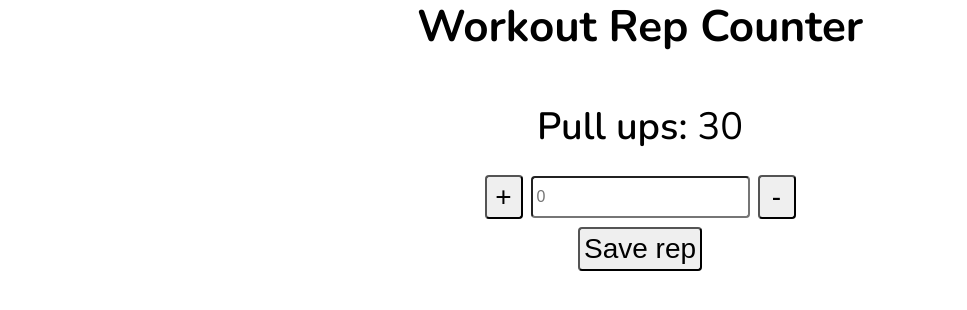
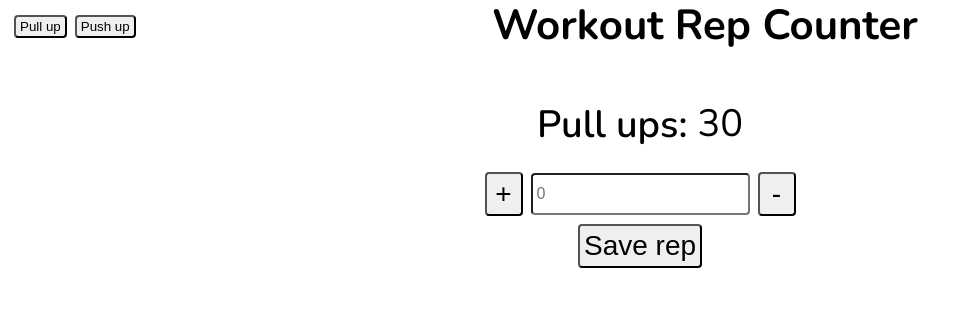
Before and after one commit to Khaanh/My-WorkOut, a plain HTML site: page index.html in a window 1280 px wide. Shown: the whole page, without its empty margins (0-967 px from the left). Drawn offline with nearby package versions, Linux system fonts and the light colour scheme.

Commit message:
style: add header styles

```diff
--- a/index.html
+++ b/index.html
@@ -16,7 +16,20 @@
 	<body>
 		<div class="wrapper">
 			<header class="header">
-				<h1 class="caption">Workout Rep Counter</h1>
+				<div class="header__container container">
+					<sidebar class="movement">
+						<ul class="movement__list">
+							<li class="movement__el">
+								<button class="movement__btn">Pull up</button>
+							</li>
+							<li class="movement__el">
+								<button class="movement__btn">Push up</button>
+							</li>
+						</ul>
+					</sidebar>
+
+					<h1 class="header__caption caption">Workout Rep Counter</h1>
+				</div>
 			</header>
 
 			<div class="main-page">
--- a/styles/main.scss
+++ b/styles/main.scss
@@ -12,21 +12,32 @@
 	margin: 0 auto;
 }
 
-.header {
-	margin-bottom: 48px;
-}
 h1 {
 	text-align: center;
 }
 
 .caption {
-	font-size: 44px;
+	font-size: 42px;
 	margin-bottom: 16px;
 }
 
 .title {
 	font-size: 38px;
 	font-weight: 600;
+}
+
+.header {
+	margin-bottom: 48px;
+
+	&__container {
+		display: flex;
+		justify-content: center;
+		align-items: center;
+	}
+
+	&__caption {
+		margin: 0 auto;
+	}
 }
 
 .main-section {
@@ -70,3 +81,15 @@ h1 {
 		font-size: 28px;
 	}
 }
+
+.movement {
+	&__list {
+		list-style: none;
+		display: flex;
+	}
+	&__el {
+		margin: 0 4px;
+	}
+	&__btn {
+	}
+}
```
Also changed, not shown: styles/main.css, 1 other file.
